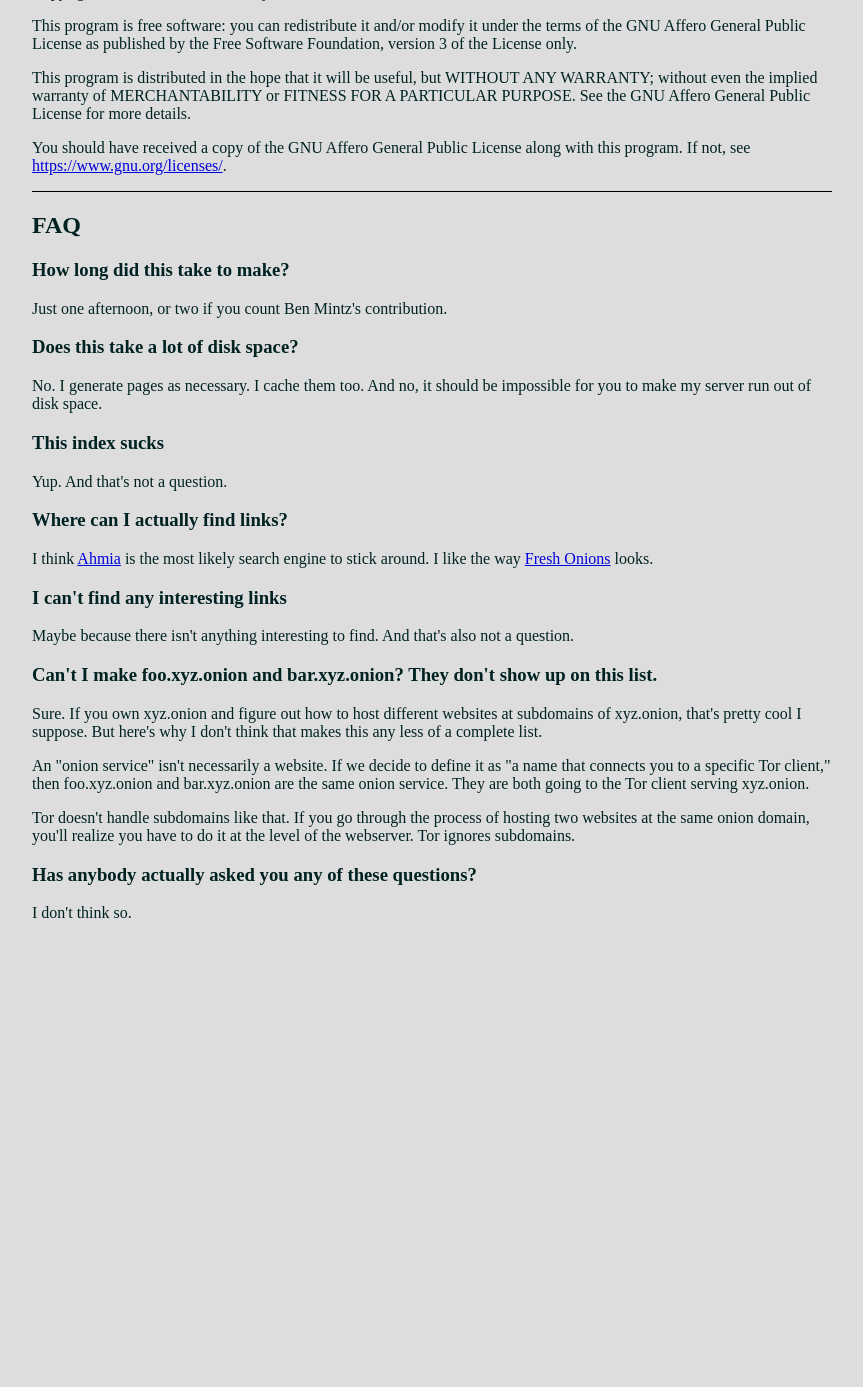
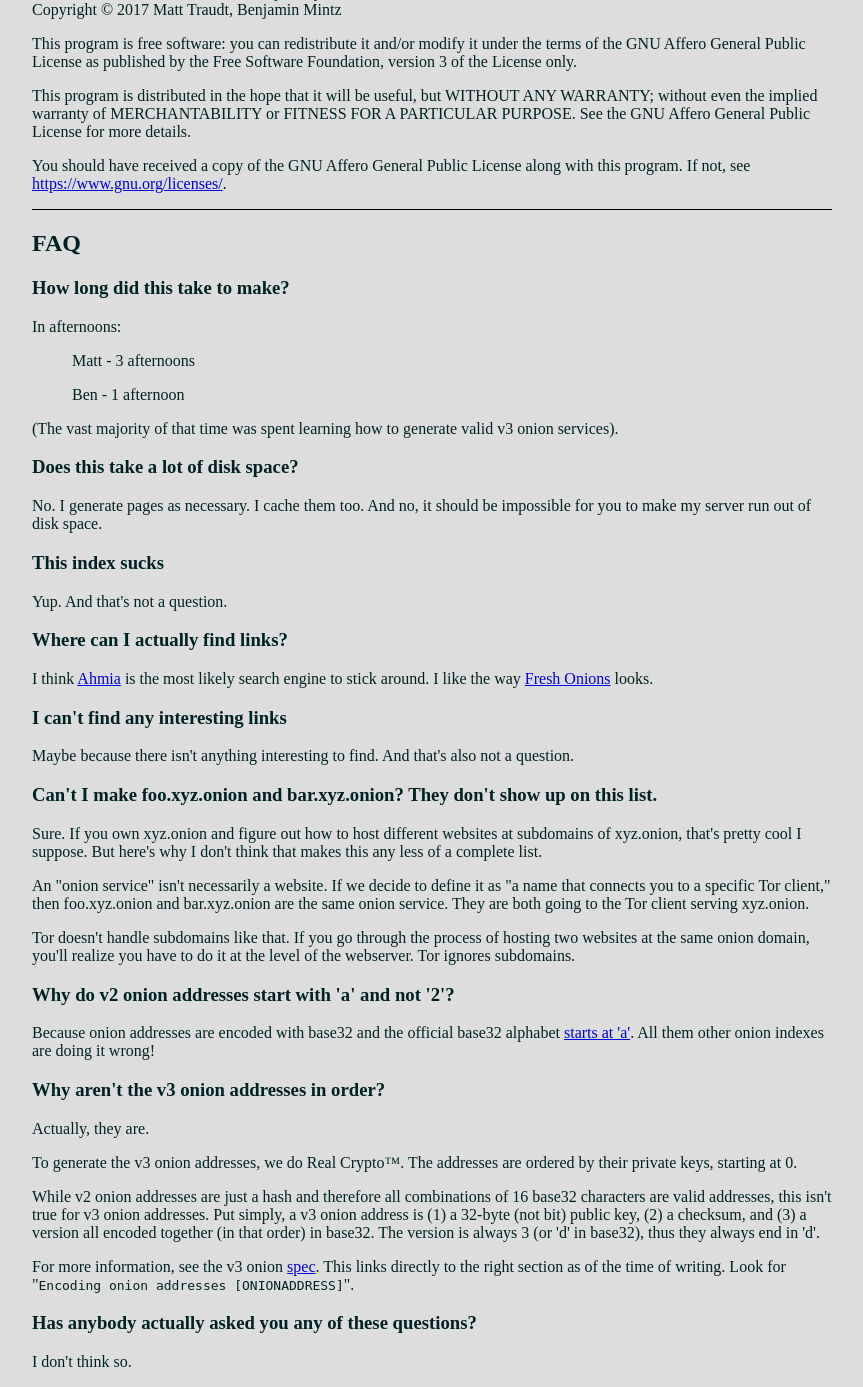
Before and after one commit to pastly/onion-service-index, a Flask app: page / in a window 1280 px wide. Shown: the part 2880-4267 px from the top of the page, without its empty margins (208-1071 px from the left). Before the commit the page ends 3798 px from the top, so only its background shows below. Run offline with Flask 2, Linux system fonts and the light colour scheme.

Commit message:
Add v3 onion support

```diff
--- a/app.py
+++ b/app.py
@@ -2,86 +2,125 @@
 import random
 from flask import Flask
 from flask import abort, make_response, redirect, render_template, request
+from hashlib import sha3_256
+import base64
+import ed25519
 
 app = Flask(__name__)
 
-BASE32_CHARS = list('234567abcdefghijklmnopqrstuvwxyz')
+BASE32_CHARS = list('abcdefghijklmnopqrstuvwxyz234567')
 PAGE_LENGTH = 128
-NUM_ONIONS = 32**16, 32**55
-ONION_LENGTH = 16, 56
+NUM_ONIONS = 32**16, 2**(32*8)
 
 app.debug = False
 app.jinja_env.globals.update({
-	'app_name': 'All Onion Services',
-	'num_onions': NUM_ONIONS,
-	'page_length': PAGE_LENGTH,})
+    'app_name': 'All Onion Services',
+    'num_onions': NUM_ONIONS,
+    'page_length': PAGE_LENGTH
+})
 
 
-def num_to_base(n, b=10, min_length=0):
-	digits = []
-	while n:
-		digits.append(int(n % b))
-		n //= b
-	if len(digits) < min_length:
-		num_zeros = min_length - len(digits)
-		digits.extend([0] * num_zeros)
-	return digits[::-1]
+class V2Onion:
+    def __init__(self, num):
+        self._num = num
+        self._str = V2Onion.int_to_onion_addr(num)
 
-def translate_with_lookup(digits, lookup):
-	return ''.join([ lookup[d] for d in digits])
+    @staticmethod
+    def int_to_onion_addr(num):
+        digits = []
+        base = 32
+        length = 16
+        while num:
+            digits.append(int(num % base))
+            num //= base
+        if len(digits) < length:
+            num_zeros = length - len(digits)
+            digits.extend([0] * num_zeros)
+        return ''.join([BASE32_CHARS[d] for d in digits[::-1]])
+
+    def __str__(self):
+        return self._str
+
+
+class V3Onion:
+    def __init__(self, num):
+        self._num = num
+        self._str = V3Onion.int_to_onion_addr(num)
+
+    @staticmethod
+    def int_to_onion_addr(num):
+        master = num.to_bytes(32, byteorder='big')
+        signing_key = ed25519.SigningKey(master)
+        verifying_key = signing_key.get_verifying_key().to_bytes()
+        version = b'\x03'
+        prefix = b'.onion checksum'
+        checksum = sha3_256(prefix + verifying_key + version).digest()[:2]
+        addr_as_bytes = verifying_key + checksum + version
+        addr = base64.b32encode(addr_as_bytes)
+        return addr.decode('utf-8').lower()
+
+    def __str__(self):
+        return self._str
+
 
 def get_page_url(page=1, v3=False):
-	return '?page=%s' % page + ('&amp;v3' if v3 else '')
+    return '?page=%s' % page + ('&amp;v3' if v3 else '')
+
 
 app.jinja_env.globals['get_page_url'] = get_page_url
 
+
 def get_page_nav(current_page, v3=False):
-	start = current_page - 10
-	num_onions = NUM_ONIONS[v3]
-	if start < 1:
-		start = 1
-	end = current_page + 10
-	if end > num_onions / PAGE_LENGTH:
-		end = num_onions // PAGE_LENGTH
-	return range(start, end+1)
+    start = current_page - 10
+    num_onions = NUM_ONIONS[v3]
+    if start < 1:
+        start = 1
+    end = current_page + 10
+    if end > num_onions / PAGE_LENGTH:
+        end = num_onions // PAGE_LENGTH
+    return range(start, end+1)
+
 
 def gen_page(page=1, v3=False, do_cache=True):
-	num_onions = NUM_ONIONS[v3]
-	onion_length = ONION_LENGTH[v3]
-	if page < 1: page = 1
-	if page > num_onions / PAGE_LENGTH:
-		page = num_onions // PAGE_LENGTH
-	start = (page - 1) * PAGE_LENGTH
-	end = page * PAGE_LENGTH
-	onions = [ num_to_base(o, 32, onion_length) for o in range(start, end) ]
-	onions = [ translate_with_lookup(o, BASE32_CHARS) + ('d' if v3 else '') for o in onions ]
-	nav = get_page_nav(page, v3)
-	resp = make_response(render_template('index.html.j2',
-		onions=onions, page=page, nav=nav))
-	if do_cache: resp.headers['Cache-Control'] = 'max-age=600'
-	return resp
+    num_onions = NUM_ONIONS[v3]
+    if page < 1:
+        page = 1
+    if page > num_onions / PAGE_LENGTH:
+        print(page, 'page too big. setting to', num_onions // PAGE_LENGTH)
+        page = num_onions // PAGE_LENGTH
+    start = (page - 1) * PAGE_LENGTH
+    end = page * PAGE_LENGTH
+    if not v3:
+        onions = [V2Onion(o) for o in range(start, end)]
+    else:
+        onions = [V3Onion(o) for o in range(start, end)]
+    nav = get_page_nav(page, v3)
+    resp = make_response(render_template('index.html.j2',
+        onions=onions, page=page, nav=nav))
+    if do_cache: resp.headers['Cache-Control'] = 'max-age=600'
+    return resp
 
 @app.route('/', methods=['GET'])
 def index_():
-	if request.method != 'GET': abort(405)
-	page = 1
-	if 'page' in request.args:
-		try: page = int(request.args['page'])
-		except ValueError: page = 1
-	v3 = 'v3' in request.args
-	return gen_page(page, v3)
+    if request.method != 'GET': abort(405)
+    page = 1
+    if 'page' in request.args:
+        try: page = int(request.args['page'])
+        except ValueError: page = 1
+    v3 = 'v3' in request.args
+    return gen_page(page, v3)
 
 @app.route('/random', methods=['GET'])
 def random_():
-	if request.method != 'GET': abort(405)
-	v3 = 'v3' in request.args
-	num_onions = NUM_ONIONS[v3]
-	max_page = num_onions // PAGE_LENGTH
-	page = random.randint(1, max_page)
-	page_url = '?page={}'
-	if v3: page_url += '&v3'
-	return redirect(page_url.format(page), code=302)
+    if request.method != 'GET': abort(405)
+    v3 = 'v3' in request.args
+    num_onions = NUM_ONIONS[v3]
+    max_page = num_onions // PAGE_LENGTH
+    page = random.randint(1, max_page)
+    page_url = '?page={}'
+    if v3: page_url += '&v3'
+    return redirect(page_url.format(page), code=302)
 
 
 if __name__ == '__main__':
-	app.run(host='localhost', port=8765)
+    app.run(host='localhost', port=8765)
--- /dev/null
+++ b/static/robots.txt
@@ -0,0 +1,2 @@
+User-agent: *
+Disallow: /
--- a/templates/index.html.j2
+++ b/templates/index.html.j2
@@ -17,7 +17,7 @@ it doesn't get any more complete than this.
 <ul>
 <li>We list <a href="/">v2 onions.</a>
 <li>We list <a href="/?v3">v3 onions.</a>
-<li>We list all {{ num_onions }} onions.
+<li>We list all {{ num_onions }} {{ 'v3' if v3 else 'v2' }} onions.
 <li>We list onions that used to be online.
 <li>We list onions that are not online yet.
 <li>We list onions that are impossible to access without
@@ -27,6 +27,7 @@ right now.
 </ul>
 <p id='nav'>
 	<strong>Navigation</strong><br/>
+	<strong>Now viewing page {{ page }}</strong><br/>
 	{% set random = '/random' + ('?v3' if v3 else '') %}
 	<a href='{{ random }}'>Random</a>
 	<a href='{{ get_page_url(v3=v3) }}'>First</a>
@@ -119,7 +120,12 @@ along with this program. If not, see
 <h2>FAQ</h2>
 
 <h3>How long did this take to make?</h3>
-<p>Just one afternoon, or two if you count Ben Mintz's contribution.</p>
+<p>In afternoons:</p>
+<ul>Matt - 3 afternoons</ul>
+<ul>Ben - 1 afternoon</ul>
+
+(The vast majority of that time was spent learning how to generate valid v3
+onion services).
 
 <h3>Does this take a lot of disk space?</h3>
 <p>No. I generate pages as necessary. I cache them too. And no, it should be
@@ -150,6 +156,29 @@ serving xyz.onion.</p>
 hosting two websites at the same onion domain, you'll realize you have to do it
 at the level of the webserver. Tor ignores subdomains.</p>
 
+<h3>Why do v2 onion addresses start with 'a' and not '2'?</h3>
+<p>Because onion addresses are encoded with base32 and the official base32
+alphabet
+<a href='https://en.wikipedia.org/wiki/Base32#RFC_4648_Base32_alphabet'>starts
+at 'a'</a>. All them other onion indexes are doing it wrong!</p>
+
+<h3>Why aren't the v3 onion addresses in order?</h3>
+<p>Actually, they are.</p>
+
+<p>To generate the v3 onion addresses, we do Real Crypto™. The addresses are
+ordered by their private keys, starting at 0.</p>
+
+<p>While v2 onion addresses are just a hash and therefore all combinations of
+16 base32 characters are valid addresses, this isn't true for v3 onion
+addresses. Put simply, a v3 onion address is (1) a 32-byte (not bit) public
+key, (2) a checksum, and (3) a version all encoded together (in that order) in
+base32.  The version is always 3 (or 'd' in base32), thus they always end in
+'d'.</p>
+
+<p>For more information, see the v3 onion <a href='https://gitweb.torproject.org/torspec.git/tree/rend-spec-v3.txt#n2012'>spec</a>.
+This links directly to the right section as of the time of writing. Look for
+"<code>Encoding onion addresses [ONIONADDRESS]</code>".</p>
+
 <h3>Has anybody actually asked you any of these questions?</h3>
 <p>I don't think so.</p>
 
```
Also changed, not shown: 1 other file.
